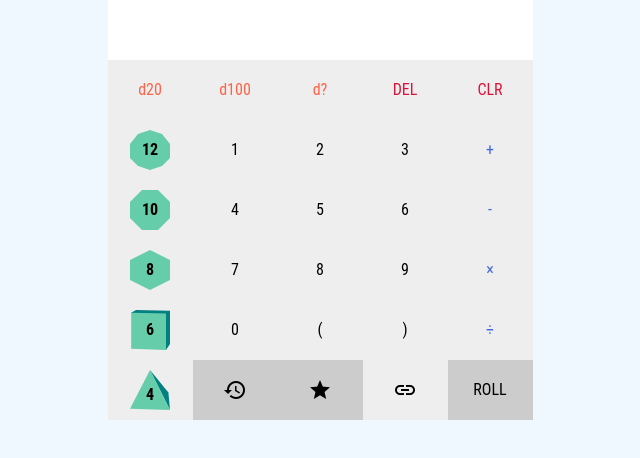
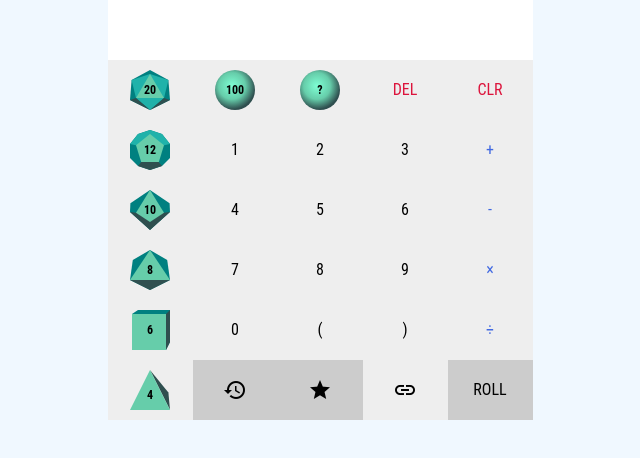
Before and after one commit to MrBananaLord/dice-calculator, a website: page index.html in a window 1280 px wide. Shown: the whole page, without its empty margins (320-960 px from the left). Drawn offline with Linux system fonts and the light colour scheme.

Commit message:
Add fancy 3d dice.

```diff
--- a/index.html
+++ b/index.html
@@ -52,14 +52,36 @@
             <div class="result"></div>
         </div>
         <div class="body">
-            <div data-action="appendSymbol" data-value="d20" class="clickable key orange">d20</div>
-            <div data-action="appendSymbol" data-value="d100" class="clickable key orange">d100</div>
-            <div data-action="appendSymbol" data-value="d" class="clickable key orange">d?</div>
+            <div data-action="appendSymbol" data-value="d20" class="clickable key">
+                <div class="die d20">
+                    <div class="cutter shadow"></div>
+                    <div class="cutter shadow light"></div>
+                    <div class="cutter shadow dark"></div>
+                    <div class="cutter"></div>
+                    <div class="value">20</div>
+                </div>
+            </div>
+            <div data-action="appendSymbol" data-value="d100" class="clickable key">
+                <div class="die dx">
+                    <div class="cutter"></div>
+                    <div class="value">100</div>
+                </div>
+            </div>
+            <div data-action="appendSymbol" data-value="d" class="clickable key">
+                <div class="die dx">
+                    <div class="cutter"></div>
+                    <div class="value">?</div>
+                </div>
+            </div>
             <div data-action="revert" class="clickable key upcased red">del</div>
             <div data-action="clear" class="clickable key upcased red">clr</div>
             <div data-action="appendSymbol" data-value="d12" class="clickable key">
-                <div class="die">
-                    <div class="cutter decagon">12</div>
+                <div class="die d12">
+                    <div class="cutter shadow"></div>
+                    <div class="cutter shadow light"></div>
+                    <div class="cutter shadow dark"></div>
+                    <div class="cutter"></div>
+                    <div class="value">12</div>
                 </div>
             </div>
             <div data-action="appendSymbol" data-value="1" class="clickable key">1</div>
@@ -67,8 +89,11 @@
             <div data-action="appendSymbol" data-value="3" class="clickable key">3</div>
             <div data-action="appendSymbol" data-value="+" class="clickable key blue">+</div>
             <div data-action="appendSymbol" data-value="d10" class="clickable key">
-                <div class="die">
-                    <div class="cutter octagon">10</div>
+                <div class="die d10">
+                    <div class="cutter shadow"></div>
+                    <div class="cutter shadow dark"></div>
+                    <div class="cutter"></div>
+                    <div class="value">10</div>
                 </div>
             </div>
             <div data-action="appendSymbol" data-value="4" class="clickable key">4</div>
@@ -76,8 +101,11 @@
             <div data-action="appendSymbol" data-value="6" class="clickable key">6</div>
             <div data-action="appendSymbol" data-value="-" class="clickable key blue">-</div>
             <div data-action="appendSymbol" data-value="d8" class="clickable key">
-                <div class="die">
-                    <div class="cutter hexagon">8</div>
+                <div class="die d8">
+                    <div class="cutter shadow"></div>
+                    <div class="cutter shadow dark"></div>
+                    <div class="cutter"></div>
+                    <div class="value">8</div>
                 </div>
             </div>
             <div data-action="appendSymbol" data-value="7" class="clickable key">7</div>
@@ -85,9 +113,11 @@
             <div data-action="appendSymbol" data-value="9" class="clickable key">9</div>
             <div data-action="appendSymbol" data-value="×" class="clickable key blue">×</div>
             <div data-action="appendSymbol" data-value="d6" class="clickable key">
-                <div class="die">
-                    <div class="cutter square shadow"></div>
-                    <div class="cutter square">6</div>
+                <div class="die d6">
+                    <div class="cutter shadow"></div>
+                    <div class="cutter shadow dark"></div>
+                    <div class="cutter"></div>
+                    <div class="value">6</div>
                 </div>
             </div>
             <div data-action="appendSymbol" data-value="0" class="clickable key">0</div>
@@ -95,9 +125,10 @@
             <div data-action="appendSymbol" data-value=")" class="clickable key">&#41;</div>
             <div data-action="appendSymbol" data-value="÷" class="clickable key blue">÷</div>
             <div data-action="appendSymbol" data-value="d4" class="clickable key">
-                <div class="die">
-                    <div class="cutter triangle shadow"></div>
-                    <div class="cutter triangle">4</div>
+                <div class="die d4">
+                    <div class="cutter shadow dark"></div>
+                    <div class="cutter"></div>
+                    <div class="value">4</div>
                 </div>
             </div>
             <div data-action="toggleMenu" data-value="historyMenu" class="clickable key menu-toggle disabled material-icons">history</div>
--- a/styles/calculator.css
+++ b/styles/calculator.css
@@ -1,5 +1,4 @@
 body {
-    background-color: rgb(0, 0, 0, 0.35);
     font-family: "Roboto Condensed", Roboto, Helvetica, sans-serif;
     font-size: 16px;
     background-color: aliceblue;
@@ -32,6 +31,7 @@ body {
     background-color: #eee;
     cursor: pointer;
     user-select: none;
+    width: 100%;
 }
 
 div {
@@ -275,6 +275,9 @@ input:focus {
     margin-left: 5px;
 }
 
+
+/* groups */
+
 .group-rolls .group-roll {
     display: flex;
 }
@@ -340,47 +343,120 @@ input:focus {
     position: relative;
 }
 
-.die .cutter {
-    background-color: mediumaquamarine;
+.die>div {
     width: 100%;
     height: 100%;
-    line-height: 40px;
     position: absolute;
     top: 0;
     left: 0;
+}
+
+.die .cutter {
+    background-color: mediumaquamarine;
 }
 
 .key .die {
     margin-top: 10px;
 }
 
-.cutter.triangle {
-    clip-path: polygon(50% 0%, 0% 97%, 100% 100%);
+.die .value {
+    line-height: 40px;
+    font-size: 12px;
+}
+
+.cutter.shadow {
+    background-color: teal;
+}
+
+.cutter.shadow.light {
+    background-color: lightseagreen;
+}
+
+.cutter.shadow.dark {
+    background-color: darkslategrey;
+}
+
+.d4 .cutter {
+    clip-path: polygon(50% 0%, 0% 100%, 100% 100%);
+}
+
+.d4 .cutter.shadow {
+    clip-path: polygon(50% 0%, 100% 100%, 96% 56%);
+}
+
+.d4 .value {
     line-height: 50px;
 }
 
-.cutter.triangle.shadow {
-    clip-path: polygon(50% 0%, 100% 100%, 96% 56%);
-    background-color: teal;
+.d6 .cutter {
+    clip-path: polygon(5% 10%, 5% 100%, 90% 100%, 90% 10%);
 }
 
-.cutter.square {
-    clip-path: polygon(3% 7%, 3% 97%, 90% 100%, 90% 9%);
+.d6 .cutter.shadow {
+    clip-path: polygon(20% 0%, 5% 10%, 90% 100%, 100% 80%, 100% 0%);
 }
 
-.cutter.square.shadow {
-    clip-path: polygon(15% 0%, 3% 7%, 90% 100%, 100% 85%, 100% 2%);
-    background-color: teal;
+.d6 .cutter.shadow.dark {
+    clip-path: polygon(90% 10%, 90% 100%, 100% 80%, 100% 0%);
 }
 
-.cutter.hexagon {
-    clip-path: polygon(50% 0%, 100% 25%, 100% 75%, 50% 100%, 0% 75%, 0% 25%);
+.d8 .cutter {
+    clip-path: polygon(50% 0%, 0% 75%, 100% 75%);
 }
 
-.cutter.octagon {
-    clip-path: polygon(30% 0%, 70% 0%, 100% 30%, 100% 70%, 70% 100%, 30% 100%, 0% 70%, 0% 30%);
+.d8 .cutter.shadow {
+    clip-path: polygon(50% 0%, 93% 25%, 100% 75%, 50% 100%, 0% 75%, 7% 25%);
 }
 
-.cutter.decagon {
+.d8 .cutter.shadow.dark {
+    clip-path: polygon(100% 75%, 50% 100%, 0% 75%);
+}
+
+.d10 .cutter {
+    clip-path: polygon(50% 0%, 15% 57%, 50% 80%, 85% 57%);
+}
+
+.d10 .cutter.shadow {
+    clip-path: polygon(50% 0%, 1% 33%, 0% 55%, 50% 100%, 100% 55%, 99% 33%);
+}
+
+.d10 .cutter.shadow.dark {
+    clip-path: polygon(15% 57%, 0% 55%, 50% 100%, 100% 55%, 85% 57%);
+}
+
+.d12 .cutter {
+    clip-path: polygon(50% 10%, 85% 38%, 72% 80%, 28% 80%, 15% 38%);
+}
+
+.d12 .cutter.shadow {
     clip-path: polygon(50% 0%, 80% 10%, 100% 35%, 100% 70%, 80% 90%, 50% 100%, 20% 90%, 0% 70%, 0% 35%, 20% 10%);
 }
+
+.d12 .cutter.shadow.light {
+    clip-path: polygon(50% 0%, 80% 10%, 100% 35%, 85% 38%, 15% 38%, 0% 35%, 20% 10%);
+}
+
+.d12 .cutter.shadow.dark {
+    clip-path: polygon(28% 80%, 70% 78%, 80% 90%, 50% 100%, 20% 90%);
+}
+
+.d20 .cutter {
+    clip-path: polygon(50% 10%, 15% 70%, 85% 70%);
+}
+
+.d20 .cutter.shadow {
+    clip-path: polygon(50% 0%, 96% 25%, 100% 75%, 50% 100%, 0% 75%, 4% 25%);
+}
+
+.d20 .cutter.shadow.light {
+    clip-path: polygon(50% 10%, 96% 25%, 85% 70%, 50% 100%, 15% 70%, 4% 25%);
+}
+
+.d20 .cutter.shadow.dark {
+    clip-path: polygon(50% 100%, 85% 70%, 100% 75%, 50% 100%, 0% 75%, 15% 70%);
+}
+
+.dx .cutter {
+    border-radius: 100%;
+    background: radial-gradient(circle at 17px 16px, aquamarine 0%, mediumaquamarine 40%, darkslategrey 70%);
+}
```
